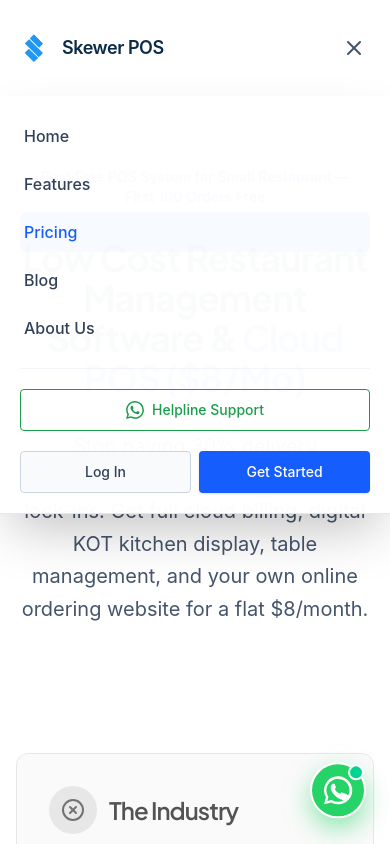
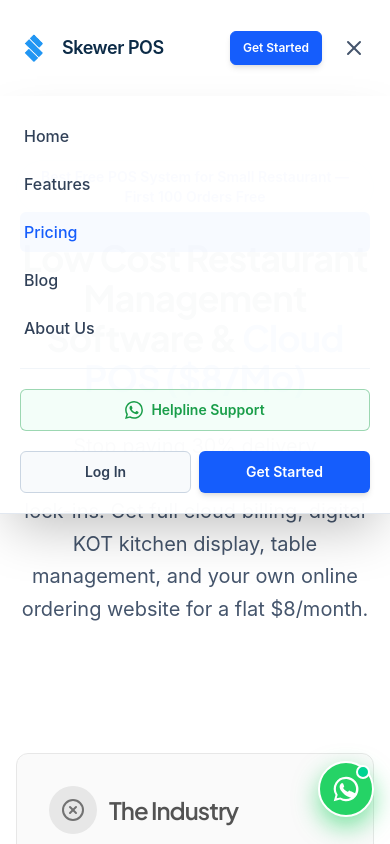
Before and after one commit to Zaheerudin781/skewer-pos, a React (Vite) app: page /pricing in a window 390 px wide. Both pictures are taken after a click on the button "Toggle navigation menu". Shown: the top 844 px of the page. Built offline with nearby package versions, Linux system fonts and the light colour scheme.

Commit message:
ui: keep WhatsApp button fixed on mobile and make Get Started button styling consistent and visible across all mobile viewports

```diff
--- a/src/components/Header.tsx
+++ b/src/components/Header.tsx
@@ -154,11 +154,11 @@
               </>
             )}
 
-            {/* Main Action CTA */}
+            {/* Main Action CTA - Visible and Identical on Mobile & Desktop */}
             <a
               href="https://frontend-blush-seven-e1vr2indno.vercel.app"
               target="_blank" rel="noopener noreferrer"
-              className="hidden sm:flex items-center justify-center text-sm font-medium px-5 py-2 rounded-sm transition-colors cursor-pointer shadow-sm btn-solid btn-solid-blue border border-blue-600 text-white hover:border-blue-700"
+              className="flex items-center justify-center text-xs sm:text-sm font-semibold px-3 sm:px-5 py-2 rounded-md transition-all cursor-pointer shadow-md bg-blue-600 hover:bg-blue-700 text-white border border-blue-600 hover:border-blue-700 active:scale-95"
             >
               Get Started
             </a>
@@ -219,7 +219,7 @@
             href="https://wa.me/923466617785"
             target="_blank"
             rel="noopener noreferrer"
-            className="flex items-center justify-center gap-2 text-sm font-medium text-[#1a9e4a] bg-transparent border border-[#1a9e4a] px-6 py-2.5 rounded-sm"
+            className="flex items-center justify-center gap-2 text-sm font-semibold text-[#1a9e4a] bg-emerald-50/60 border border-[#1a9e4a]/40 px-6 py-2.5 rounded-md"
           >
             <svg viewBox="0 0 24 24" width="18" height="18" fill="currentColor" xmlns="http://www.w3.org/2000/svg">
               <path d="M17.472 14.382c-.297-.149-1.758-.867-2.03-.967-.273-.099-.471-.148-.67.15-.197.297-.767.966-.94 1.164-.173.199-.347.223-.644.075-.297-.15-1.255-.463-2.39-1.475-.883-.788-1.48-1.761-1.653-2.059-.173-.297-.018-.458.13-.606.134-.133.298-.347.446-.52.149-.174.198-.298.298-.497.099-.198.05-.371-.025-.52-.075-.149-.669-1.612-.916-2.207-.242-.579-.487-.5-.669-.51a12.8 12.8 0 0 0-.57-.01c-.198 0-.52.074-.792.372-.272.297-1.04 1.016-1.04 2.479 0 1.462 1.065 2.875 1.213 3.074.149.198 2.096 3.2 5.077 4.487.709.306 1.262.489 1.694.625.712.227 1.36.195 1.871.118.571-.085 1.758-.719 2.006-1.413.248-.694.248-1.289.173-1.413-.074-.124-.272-.198-.57-.347m-5.421 7.403h-.004a9.87 9.87 0 0 1-5.031-1.378l-.361-.214-3.741.982.998-3.648-.235-.374a9.86 9.86 0 0 1-1.51-5.26c.001-5.45 4.436-9.884 9.888-9.884 2.64 0 5.122 1.03 6.988 2.898a9.82 9.82 0 0 1 2.893 6.994c-.003 5.45-4.437 9.884-9.885 9.884m8.413-18.297A11.81 11.81 0 0 0 12.05 0C5.495 0 .16 5.335.157 11.892c0 2.096.547 4.142 1.588 5.945L.057 24l6.305-1.654a11.88 11.88 0 0 0 5.683 1.448h.005c6.554 0 11.89-5.335 11.893-11.893a11.82 11.82 0 0 0-3.48-8.413Z"/>
@@ -230,14 +230,14 @@
             <a
               href="https://frontend-blush-seven-e1vr2indno.vercel.app"
               target="_blank" rel="noopener noreferrer"
-              className="w-1/2 flex items-center justify-center text-sm font-medium px-4 py-2.5 rounded-sm transition-colors border border-slate-300 text-slate-700 bg-slate-50"
+              className="w-1/2 flex items-center justify-center text-sm font-semibold px-4 py-2.5 rounded-md transition-colors border border-slate-300 text-slate-700 bg-slate-50"
             >
               Log In
             </a>
             <a
               href="https://frontend-blush-seven-e1vr2indno.vercel.app"
               target="_blank" rel="noopener noreferrer"
-              className="w-1/2 flex items-center justify-center bg-blue-600 hover:bg-blue-700 text-white text-sm font-medium px-4 py-2.5 rounded-sm transition-colors shadow-sm"
+              className="w-1/2 flex items-center justify-center bg-blue-600 hover:bg-blue-700 text-white text-sm font-semibold px-4 py-2.5 rounded-md transition-all shadow-md active:scale-95"
             >
               Get Started
             </a>
--- a/src/components/WhatsAppButton.tsx
+++ b/src/components/WhatsAppButton.tsx
@@ -4,9 +4,9 @@
   const whatsappUrl = "https://wa.me/923466617785?text=Hello%20Skewer%20POS%20Team%2C%20I%20would%20like%20to%20learn%20more%20about%20your%20restaurant%20POS%20system.";
 
   return (
-    <div className="fixed bottom-6 right-6 z-50 flex items-center group">
+    <div className="fixed bottom-4 right-4 sm:bottom-6 sm:right-6 z-[999] flex items-center group pointer-events-auto">
       {/* Tooltip on hover */}
-      <span className="hidden sm:inline-block mr-3 px-3 py-1.5 bg-slate-900/90 text-white text-xs font-semibold rounded-lg shadow-lg opacity-0 group-hover:opacity-100 transition-opacity duration-300 pointer-events-none whitespace-nowrap backdrop-blur-sm border border-slate-700">
+      <span className="hidden sm:inline-block mr-3 px-3 py-1.5 bg-slate-900/95 text-white text-xs font-semibold rounded-lg shadow-xl opacity-0 group-hover:opacity-100 transition-opacity duration-300 pointer-events-none whitespace-nowrap backdrop-blur-md border border-slate-700">
         Chat with us on WhatsApp 👋
       </span>
 
@@ -21,31 +21,32 @@
           rel="noopener noreferrer"
           aria-label="Chat on WhatsApp with Skewer POS Team"
           animate={{
-            y: [0, -10, 0],
+            y: [0, -12, 0],
           }}
           transition={{
-            duration: 2,
+            duration: 1.8,
             repeat: Infinity,
             ease: "easeInOut"
           }}
           whileHover={{ scale: 1.1 }}
           whileTap={{ scale: 0.92 }}
-          className="relative flex items-center justify-center w-14 h-14 sm:w-16 sm:h-16 rounded-full bg-[#25D366] hover:bg-[#20ba5a] text-white shadow-[0_10px_25px_rgba(37,211,102,0.5)] border-2 border-white transition-colors duration-200 cursor-pointer"
+          className="relative flex items-center justify-center w-14 h-14 sm:w-16 sm:h-16 rounded-full bg-[#25D366] hover:bg-[#20ba5a] text-white shadow-[0_10px_25px_rgba(37,211,102,0.6)] border-2 border-white transition-colors duration-200 cursor-pointer"
         >
           {/* WhatsApp Official SVG Icon */}
           <svg
             viewBox="0 0 32 32"
-            className="w-8 h-8 sm:w-9 sm:h-9 fill-current"
+            className="w-7 h-7 sm:w-8 sm:h-8 fill-current"
             xmlns="http://www.w3.org/2000/svg"
           >
             <path d="M16 2a13.9 13.9 0 0 0-12 21L2 30l7.2-1.9A14 14 0 1 0 16 2zm0 25.5a11.5 11.5 0 0 1-5.9-1.6l-.4-.3-4.4 1.1 1.2-4.2-.3-.4A11.5 11.5 0 1 1 16 27.5zm6.3-8.6c-.3-.2-2-.1-2.3-1.1-.3-.2-.5-.3-.7.1s-.8 1-1 1.2c-.2.2-.4.2-.7.1a9.2 9.2 0 0 1-4.7-4.1c-.2-.4 0-.6.2-.8l.5-.6c.2-.2.2-.4.3-.6 0-.2 0-.4-.1-.6l-1-2.4c-.3-.7-.6-.6-.8-.6h-.7c-.2 0-.7.1-1.1.5-.4.5-1.5 1.5-1.5 3.6s1.6 4.2 1.8 4.5c.2.3 3.1 4.7 7.5 6.6 1 .5 1.9.7 2.5.9 1.1.3 2.1.3 2.9.2.9-.1 2.8-1.1 3.2-2.2.4-1.1.4-2.1.3-2.3-.1-.2-.3-.3-.6-.5z"/>
           </svg>
 
-          {/* Online Green Badge */}
-          <span className="absolute top-0 right-0 w-4 h-4 bg-emerald-400 border-2 border-white rounded-full"></span>
+          {/* Online Green Indicator Dot */}
+          <span className="absolute top-0.5 right-0.5 w-3.5 h-3.5 bg-emerald-400 border-2 border-white rounded-full"></span>
         </motion.a>
       </div>
     </div>
+
   );
 };
 
```
